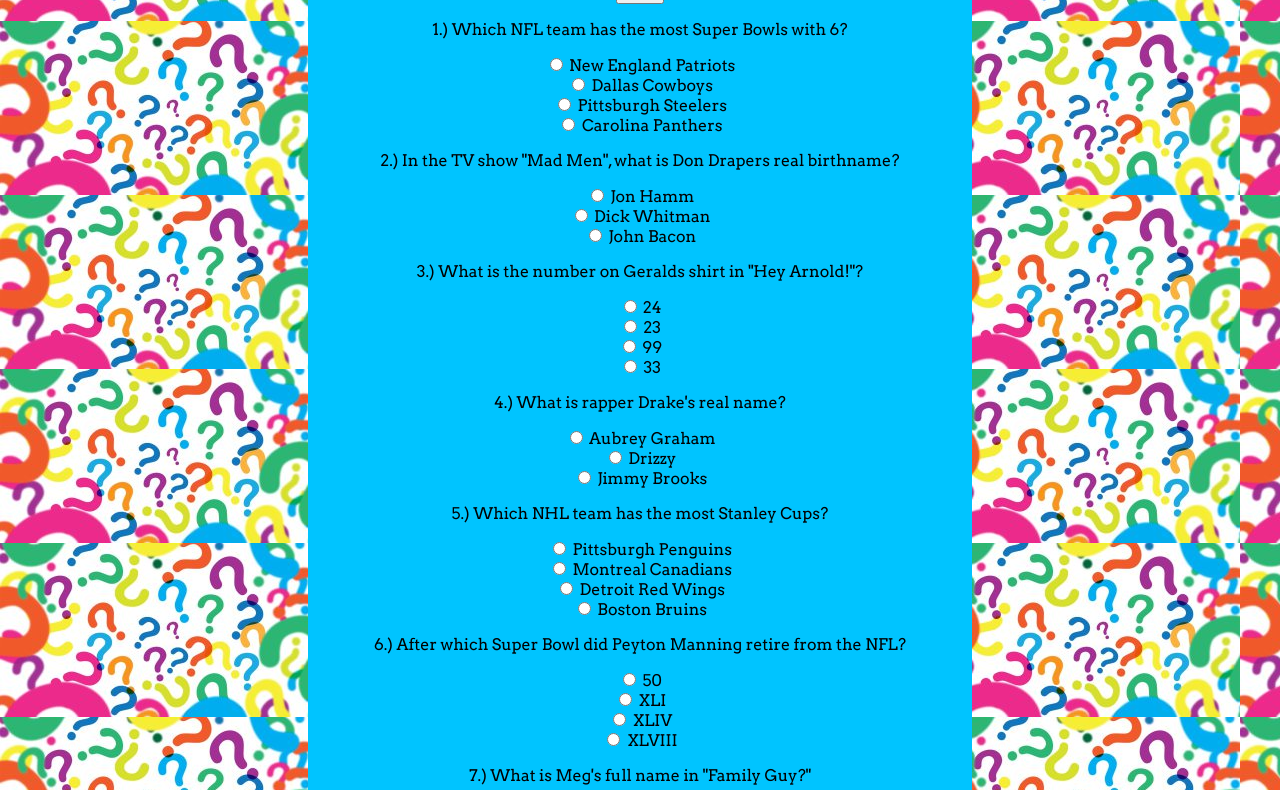
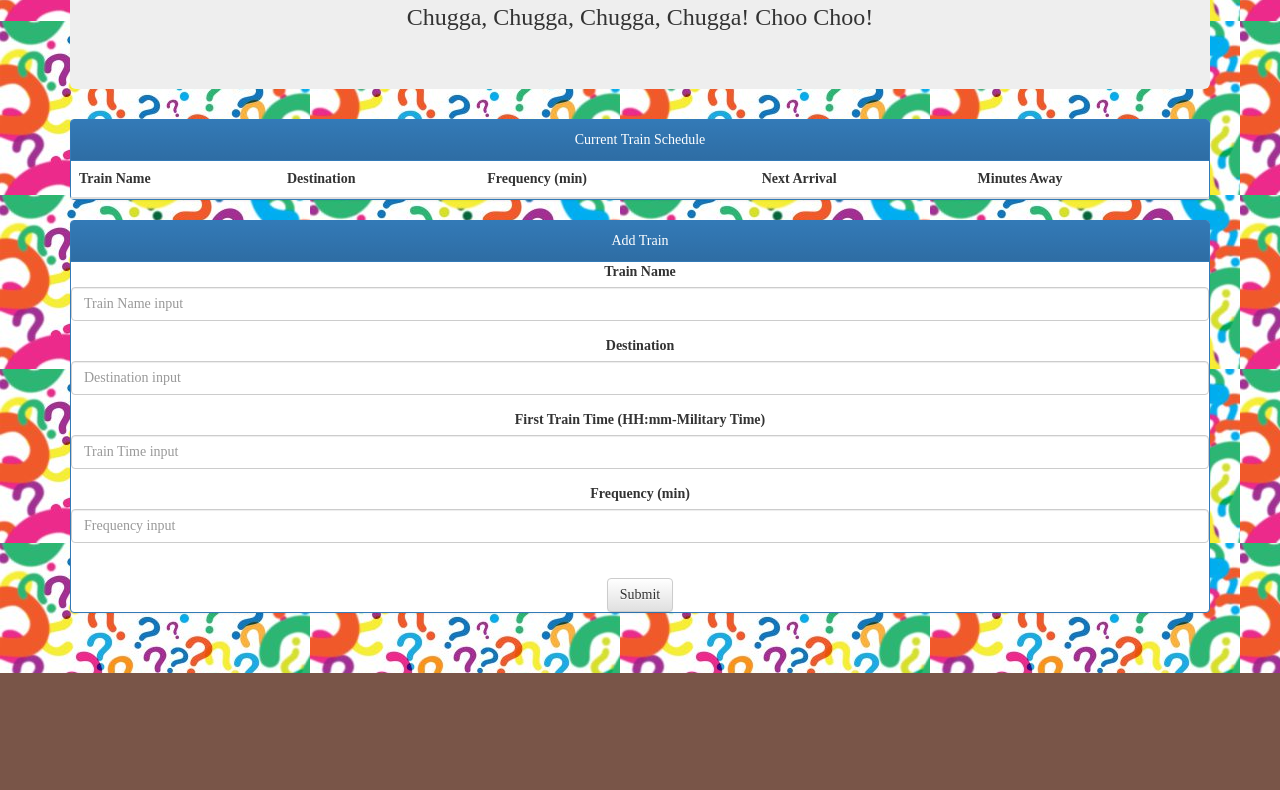
Before and after one commit to connorleach820/connorleach820.github.io, a plain HTML site: page index.html in a window 1280 px wide. Shown: the part 153-943 px from the top of the page. After the commit the page ends 826 px from the top, so only its background shows below. Drawn offline with nearby package versions, Linux system fonts and the light colour scheme.

Commit message:
Add files via upload

```diff
--- a/index.html
+++ b/index.html
@@ -1,79 +1,91 @@
-<!DOCTYPE html>
-<html>
+<!doctype html>
+<html lang="en-us">
+
 <head>
-	<title>Connor's Trivia Game</title>
 
-	<link rel="stylesheet" type="text/css" href="assets/css/style.css">
-	<link href="https://fonts.googleapis.com/css?family=Arvo" rel="stylesheet">
+  <meta charset="UTF-8">
+
+  <title>Train Schedule</title>
+
+  <!-- Latest compiled and minified CSS -->
+  <link rel="stylesheet" href="https://maxcdn.bootstrapcdn.com/bootstrap/3.3.7/css/bootstrap.min.css" integrity="sha384-BVYiiSIFeK1dGmJRAkycuHAHRg32OmUcww7on3RYdg4Va+PmSTsz/K68vbdEjh4u" crossorigin="anonymous">
+
+  <!-- Optional theme -->
+  <link rel="stylesheet" href="https://maxcdn.bootstrapcdn.com/bootstrap/3.3.7/css/bootstrap-theme.min.css" integrity="sha384-rHyoN1iRsVXV4nD0JutlnGaslCJuC7uwjduW9SVrLvRYooPp2bWYgmgJQIXwl/Sp" crossorigin="anonymous">
+
+  <!-- jQuery library -->
+  <script src="https://ajax.googleapis.com/ajax/libs/jquery/3.2.1/jquery.min.js"></script>
+
+  <!-- Latest compiled and minified JavaScript -->
+  <script src="https://maxcdn.bootstrapcdn.com/bootstrap/3.3.7/js/bootstrap.min.js" integrity="sha384-Tc5IQib027qvyjSMfHjOMaLkfuWVxZxUPnCJA7l2mCWNIpG9mGCD8wGNIcPD7Txa" crossorigin="anonymous"></script>
+
+  <link rel="stylesheet" href="assets/css/style.css">
+
+  <!--<script src="https://cdnjs.cloudflare.com/ajax/libs/jquery/3.2.1/jquery.min.js"></script>
+  <script type="text/javascript"></script>-->
+  <script src="https://www.gstatic.com/firebasejs/live/3.0/firebase.js"></script>
+  <script src="assets/javascript/app.js"></script>
+  <script src="https://cdn.jsdelivr.net/momentjs/2.12.0/moment.min.js"></script>
+
 </head>
+
 <body>
-
-<div class ="wrapper">
-
-	<h1>Connor's Trivia Game</h1>
-
-	<div class = "timer"></div>
-
-	<form id = "trivia" name = "trivia">
-
-	<input id ="start-button" type="button" value ="Start!"</button>
-
-	<p>1.) Which NFL team has the most Super Bowls with 6?</p>
-	<input type="radio" id="multi-choice" name="question1" value="New England Patriots"> New England Patriots<br>
-	<input type="radio" id="multi-choice" name="question1" value="Dallas Cowboys"> Dallas Cowboys<br>
-	<input type="radio" id="multi-choice" name="question1" value="Pittsburgh Steelers"> Pittsburgh Steelers<br>
-	<input type="radio" id="multi-choice" name="question1" value="Carolina Panthers"> Carolina Panthers<br>
-
-	<p>2.) In the TV show "Mad Men", what is Don Drapers real birthname?</p>
-	<input type="radio" id="multi-choice" name="question2" value="Jon Hamm"> Jon Hamm<br>
-	<input type="radio" id="multi-choice" name="question2" value="Dick Whitman"> Dick Whitman<br>
-	<input type="radio" id="multi-choice" name="question2" value="John Bacon"> John Bacon<br>
-
-	<p>3.) What is the number on Geralds shirt in "Hey Arnold!"?</p>
-	<input type="radio" id="multi-choice" name="question3" value="24"> 24<br>
-	<input type="radio" id="multi-choice" name="question3" value="23"> 23<br>
-	<input type="radio" id="multi-choice" name="question3" value="99"> 99<br>
-	<input type="radio" id="multi-choice" name="question3" value="33"> 33<br>
-
-	<p>4.) What is rapper Drake's real name?</p>
-	<input type="radio" id="multi-choice" name="question4" value="Aubrey Graham"> Aubrey Graham<br>
-	<input type="radio" id="multi-choice" name="question4" value="Drizzy"> Drizzy<br>
-	<input type="radio" id="multi-choice" name="question4" value="Jimmy Brooks"> Jimmy Brooks<br>
-
-	<p>5.) Which NHL team has the most Stanley Cups?</p>
-	<input type="radio" id="multi-choice" name="question5" value="Pittsburgh Penguins"> Pittsburgh Penguins<br>
-	<input type="radio" id="multi-choice" name="question5" value="Montreal Canadians"> Montreal Canadians<br>
-	<input type="radio" id="multi-choice" name="question5" value="Detroit Red Wings"> Detroit Red Wings<br>
-	<input type="radio" id="multi-choice" name="question5" value="Boston Bruins"> Boston Bruins<br>
-
-	<p>6.) After which Super Bowl did Peyton Manning retire from the NFL?</p>
-	<input type="radio" id="multi-choice" name="question6" value="50"> 50<br>
-	<input type="radio" id="multi-choice" name="question6" value="XLI"> XLI<br>
-	<input type="radio" id="multi-choice" name="question6" value="XLIV"> XLIV<br>
-	<input type="radio" id="multi-choice" name="question6" value="XLVIII"> XLVIII<br>
-
-	<p>7.) What is Meg's full name in "Family Guy?"</p>
-	<input type="radio" id="multi-choice" name="question7" value="Megan Griffin"> Megan Griffin<br>
-	<input type="radio" id="multi-choice" name="question7" value="Morgan Griffin"> Morgan Griffin<br>
-	<input type="radio" id="multi-choice" name="question7" value="Megatron Griffin"> Megatron Griffin<br>
+    <div class = "container">
+      <div class="jumbotron">
+        <h1 class="text-center">Daily Train Schedule</h1>
+        <h3 class="text-center">Chugga, Chugga, Chugga, Chugga! Choo Choo!</h3>
+      </div>
+    </div>
 
 
-	<input id = "finished-button" type = "button" value = "Finished!" onclick = "check();">
+    <div class="container">
+      <div class="panel panel-primary">
+        <!-- Default panel contents -->
+        <div class="panel-heading">Current Train Schedule</div>
+         <!-- Table -->
+          <table class="table">
 
-	<input id = "reset-button" type="button" value = "Play Again"</button>
+            <thead>
+              <tr>
+                <th>Train Name</th>
+                <th>Destination</th>
+                <th>Frequency (min)</th>
+                <th>Next Arrival</th>
+                <th>Minutes Away</th>
+              </tr>
+            </thead>
+            <tbody id="trainTbl">
+            </tbody>
+          </table>
+      </div>
 
-	</form>
-
-	<div id = "afterFinished">
-	<p id = "numberCorrect">You Finished!! Great Job!!</p>
-	</div>
-
-
-
-</div>
-
-<script type="text/javascript" src="https://cdnjs.cloudflare.com/ajax/libs/jquery/3.2.1/jquery.min.js"></script>
-<script type="text/javascript" src="assets/javascript/app.js"></script>
+      <div class="panel panel-primary">
+      <!-- Default panel contents -->
+      <div class="panel-heading">Add Train</div>
+        <form id="newTrainForm">
+          <div class="form-group">
+            <label class="col-form-label" for="trainNameInput">Train Name</label>
+            <input type="text" class="form-control" id="trainNameInput" placeholder="Train Name input">
+          </div>
+          <div class="form-group">
+            <label class="col-form-label" for="destinationInput">Destination</label>
+            <input type="text" class="form-control" id="destinationInput" placeholder="Destination input">
+          </div>
+          <div class="form-group">
+            <label class="col-form-label" for="trainTimeInput">First Train Time (HH:mm-Military Time)</label>
+            <input type="text" class="form-control" id="trainTimeInput" placeholder="Train Time input">
+          </div>
+          <div class="form-group">
+            <label class="col-form-label" for="frequencyInput">Frequency (min)</label>
+            <input type="text" class="form-control" id="frequencyInput" placeholder="Frequency input">
+          </div>
+          <br>
+          <button class="btn btn-default" id="add-train" type="submit">Submit</button>
+        </form>
+      </div>
+          <br><br>
+    </div>
 
 </body>
+
 </html>
```
